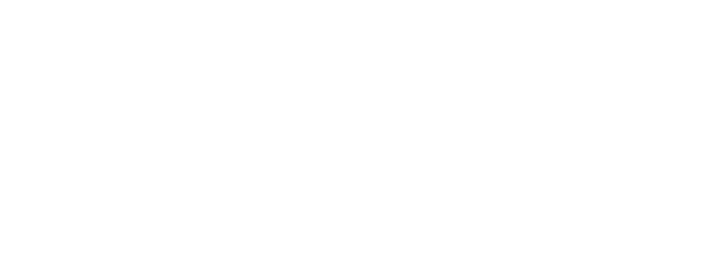
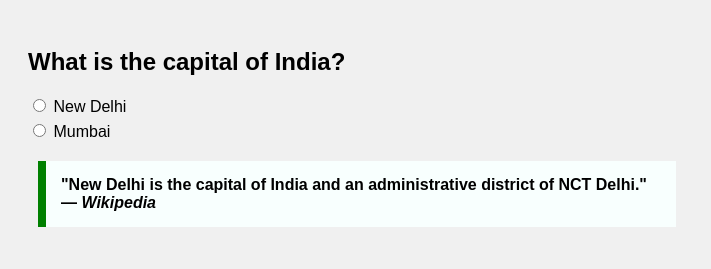
Before and after one commit to acciojob/trivia-Pushkarkashyap1, a website: page main.html in a window 1280 px wide. Shown: the whole page, without its empty margins (0-711 px from the left). Drawn offline with Linux system fonts and the light colour scheme.

Commit message:
created a submission

```diff
--- a/main.html
+++ b/main.html
@@ -1,16 +1,57 @@
 <!DOCTYPE html>
+<html lang="en">
+<head>
+  <meta charset="UTF-8">
+  <title>Trivia Question</title>
+  <style>
+    body {
+      font-family: Arial, sans-serif;
+      padding: 20px;
+      background-color: #f0f0f0;
+    }
 
-<html>
+    /* Styling for the blockquote */
+    blockquote {
+      max-width: 600px;
+      margin: 10px;
+      padding: 15px;
+      border-left: 8px solid green;
+      background-color: #f8fffe;
+      font-weight: bold;
+    }
 
-<head>
-	<link rel="stylesheet" href="styles.css">
+    /* Styling for the question and options */
+    .question {
+      margin-bottom: 20px;
+    }
+
+    label {
+      display: block;
+      margin: 5px 0;
+    }
+  </style>
 </head>
+<body>
 
-<body>
-	<!-- the entire body must be written by student -->
-    <script type="text/javascript" src="./script.js">
-</script>
+  <!-- Question Section -->
+  <div class="question">
+    <h2>What is the capital of India?</h2>
+    <form>
+      <label>
+        <input type="radio" name="capital" value="New Delhi">
+        New Delhi
+      </label>
+      <label>
+        <input type="radio" name="capital" value="Mumbai">
+        Mumbai
+      </label>
+    </form>
+  </div>
+
+  <!-- Quotation -->
+  <blockquote>
+    "New Delhi is the capital of India and an administrative district of NCT Delhi." — <cite>Wikipedia</cite>
+  </blockquote>
 
 </body>
-
 </html>
```
